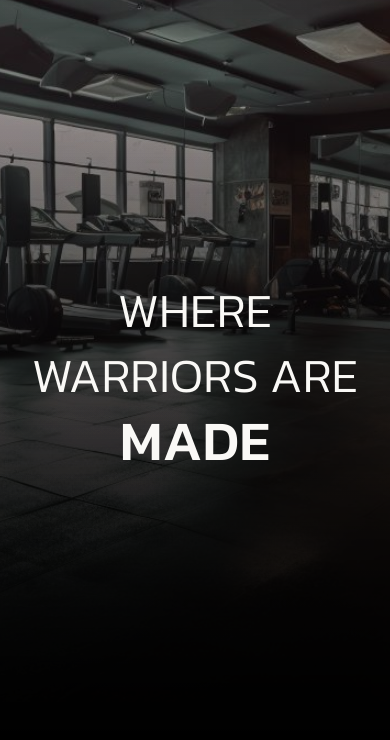
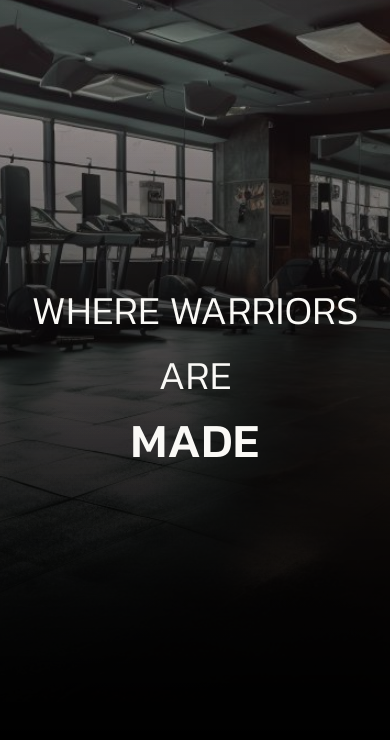
Before and after one commit to Jose-M-Azevedo/warrior-fitness, a website built with Parcel: page index.html in a window 390 px wide. Shown: the part 104-844 px from the top of the page. Built offline with nearby package versions, Linux system fonts and the light colour scheme; files whose address does not match are found by name.

Commit message:
Made text responsive - mobile

```diff
--- a/src/css/style.css
+++ b/src/css/style.css
@@ -332,3 +332,33 @@ li:is(:hover, :focus-within) + li + li + li + li + li + li {
 .swiper-button {
   color: white;
 }
+
+@media only screen and (max-width: 768px) {
+  h1 {
+    font-size: 2.5rem;
+  }
+
+  h2 {
+    font-size: 2rem;
+  }
+
+  .about-us-description {
+    font-size: 1.2rem;
+  }
+
+  .trainers-text-title {
+    font-size: 2rem;
+  }
+
+  .trainers-title .trainers-count {
+    font-size: 1.2rem;
+  }
+
+  .header-title-hero {
+    font-size: 3rem;
+  }
+
+  .nav-links {
+    opacity: 0;
+  }
+}
--- a/src/js/script.js
+++ b/src/js/script.js
@@ -13,11 +13,9 @@ setInterval(() => {
   }, delay);
 }, delay);
 
-// Swiper
+// Swiper options
 const swiper = new Swiper(".swiper", {
   loop: true,
-  slidesPerView: 4,
-  spaceBetween: 20,
 
   // Navigation arrows
   navigation: {
@@ -29,4 +27,22 @@ const swiper = new Swiper(".swiper", {
   scrollbar: {
     el: ".swiper-scrollbar",
   },
+
+  breakpoints: {
+    480: {
+      slidesPerView: 1,
+    },
+    640: {
+      slidesPerView: 2,
+      spaceBetween: 20,
+    },
+    768: {
+      slidesPerView: 3,
+      spaceBetween: 20,
+    },
+    1080: {
+      slidesPerView: 4,
+      spaceBetween: 20,
+    },
+  },
 });
```
